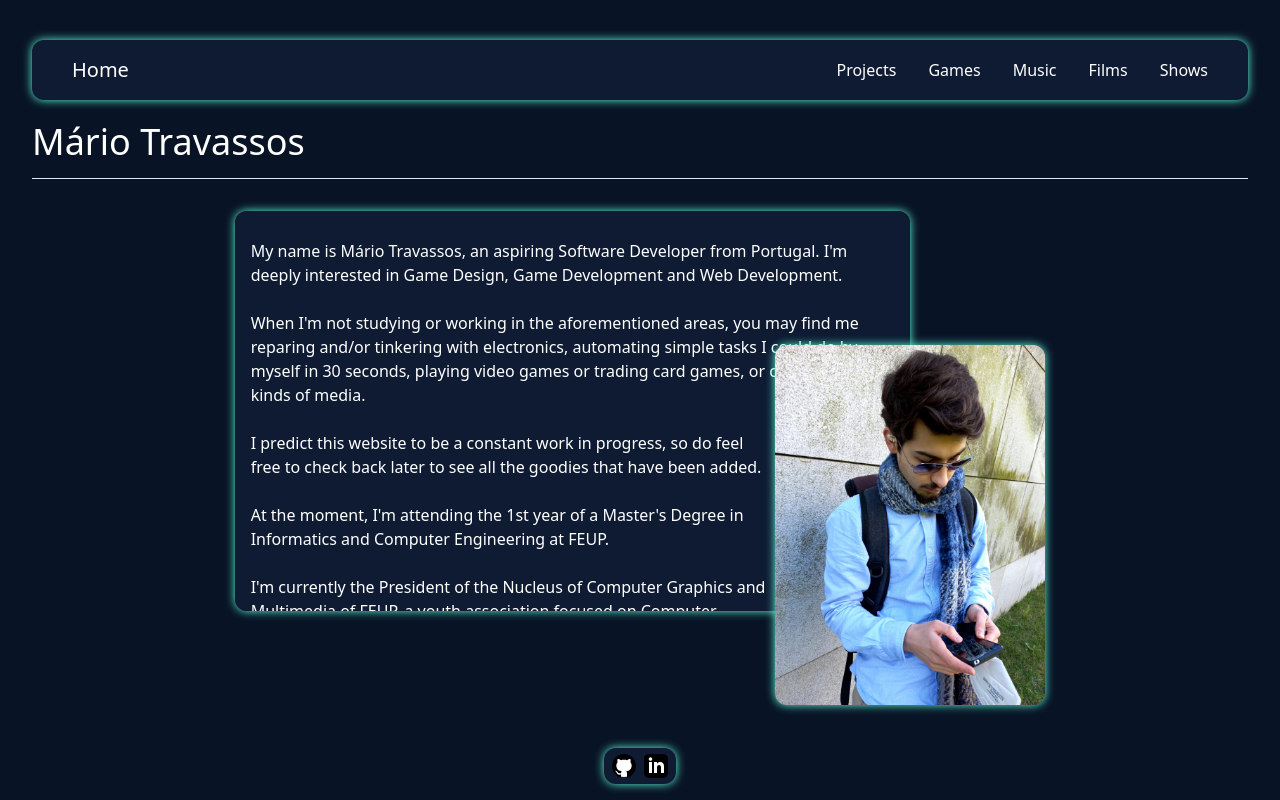
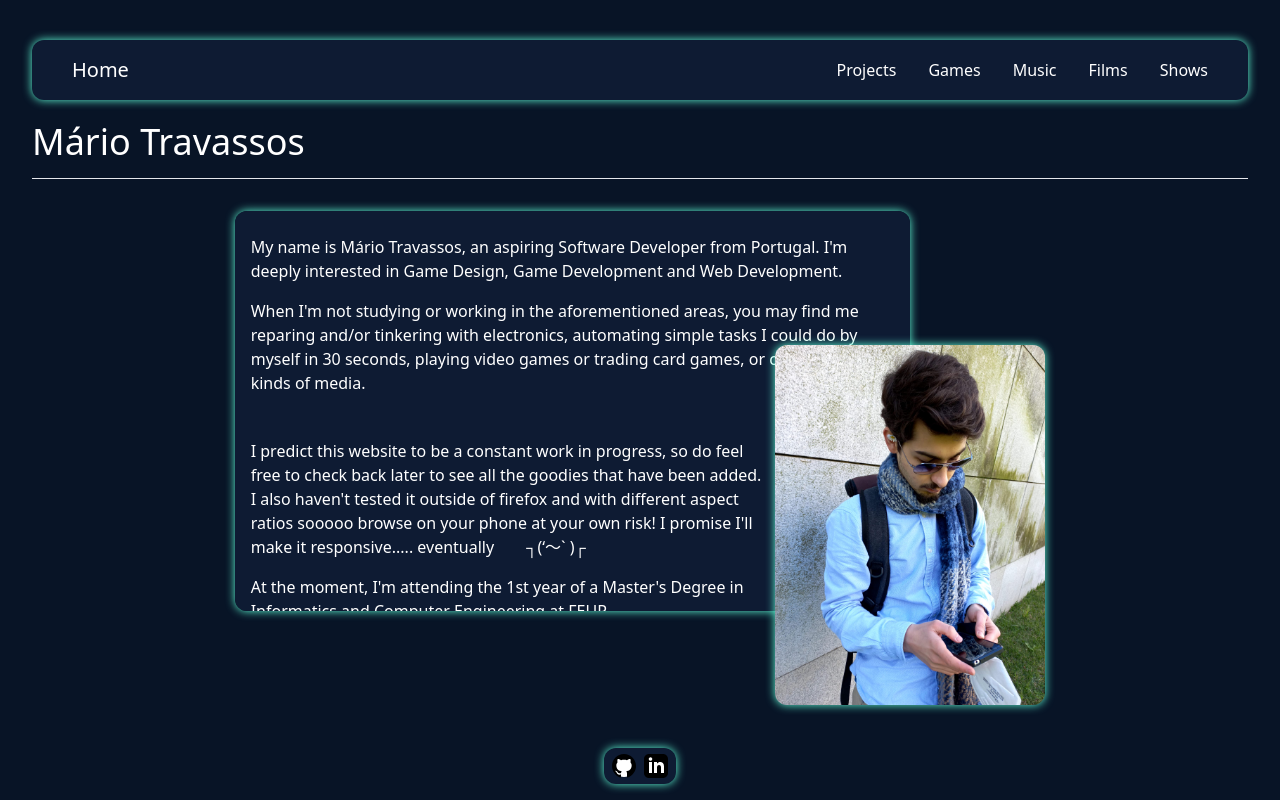
Before and after one commit to Retchut/website, a React (Create React App) app: page / in a window 1280 px wide. Shown: the top 800 px of the page. Built offline with nearby package versions, Linux system fonts and the light colour scheme.

Commit message:
chore: update home page text

```diff
--- a/src/Assets/Data/Home/Texts.json
+++ b/src/Assets/Data/Home/Texts.json
@@ -5,8 +5,8 @@
         "When I'm not studying or working in the aforementioned areas, you may find me reparing and/or tinkering with electronics, automating simple tasks I could do by myself in 30 seconds, playing video games or trading card games, or consuming all kinds of media."
     ],
     "row2" : [
-        "I predict this website to be a constant work in progress, so do feel free to check back later to see all the goodies that have been added.",
+        "I predict this website to be a constant work in progress, so do feel free to check back later to see all the goodies that have been added. I also haven't tested it outside of firefox and with different aspect ratios sooooo browse on your phone at your own risk! I promise I'll make it responsive..... eventually　　┐(‘～` )┌",
         "At the moment, I'm attending the 1st year of a Master's Degree in Informatics and Computer Engineering at FEUP.",
-        "I'm currently the President of the Nucleus of Computer Graphics and Multimedia of FEUP, a youth association focused on Computer Graphics, Human-Computer Interaction and Game Development. We host a multitude of events, but our biggest one is the Game Dev Meet @Porto, a monthly gathering of game dev enthusiasts, with the intent of making it easier for aspiring developers to connect with other like-minded individuals, obtain feedback about their projects, and network with both amateurs and professionals of this area alike."
+        "I'm currently the President of the Nucleus of Computer Graphics and Multimedia of FEUP, a youth association focused on Computer Graphics, Human-Computer Interaction and Game Development. We host a multitude of events, but our biggest one is the Game Dev Meet @Porto, a monthly gathering of game dev enthusiasts, with the intent of making it easier for aspiring developers to connect with other like-minded individuals, share their projects, and network with amateurs and professionals in the field."
     ]
 }
--- a/src/Components/ParagraphBox/ParagraphBox.jsx
+++ b/src/Components/ParagraphBox/ParagraphBox.jsx
@@ -4,7 +4,7 @@ function ParagraphBox(props){
     return (
         <>
             {paragraphs.map((par,index) => {
-                return (<p key={`${keyText}-${index}`} className="py-3">{par}</p>)
+                return (<p key={`${keyText}-${index}`} className="py-2">{par}</p>)
             })}
         </>
     )
```
